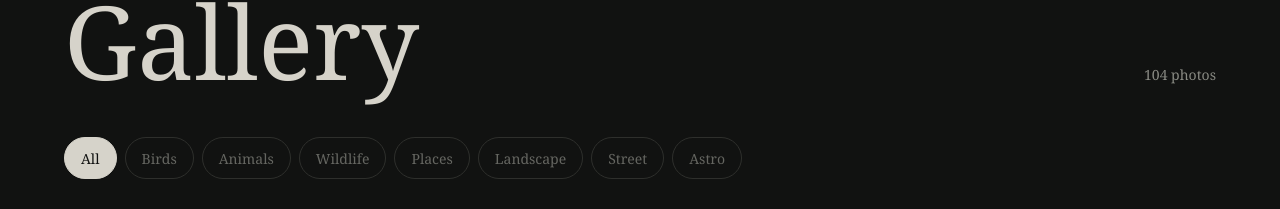
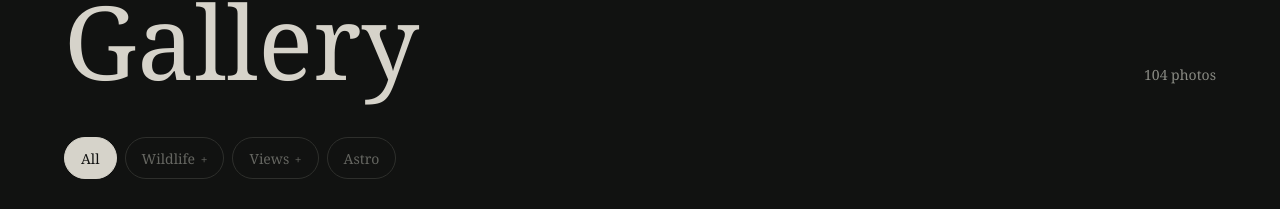
Before and after one commit to yashkathe/Photo-Portfolio, a React (Vite) app: page /gallery in a window 1280 px wide. Shown: the part 177-386 px from the top of the page. Built offline with nearby package versions, Linux system fonts and the light colour scheme; grey boxes are pictures that could not be loaded.

Commit message:
feat(gallery): add expandable photo filters
Signed-off-by: yashkathe <yashkathe123@gmail.com>

```diff
--- a/src/data/photoFilters.js
+++ b/src/data/photoFilters.js
@@ -1,26 +1,30 @@
 export const photoFilters = [
   { label: 'All', value: 'all', categories: null, includes: [] },
-  { label: 'Birds', value: 'bird', categories: ['bird'] },
-  { label: 'Animals', value: 'animal', categories: ['animal'] },
   {
     label: 'Wildlife',
     value: 'wildlife',
     categories: ['bird', 'animal'],
-    includes: ['bird', 'animal'],
+    children: [
+      { label: 'Birds', value: 'bird', categories: ['bird'] },
+      { label: 'Animals', value: 'animal', categories: ['animal'] },
+    ],
   },
   {
-    label: 'Places',
-    value: 'places',
+    label: 'Views',
+    value: 'views',
     categories: ['landscape', 'street', 'architecture'],
-    includes: ['landscape', 'street'],
+    children: [
+      { label: 'Panorama', value: 'landscape', categories: ['landscape'] },
+      { label: 'Street', value: 'street', categories: ['street', 'architecture'] },
+    ],
   },
-  { label: 'Landscape', value: 'landscape', categories: ['landscape'] },
-  { label: 'Street', value: 'street', categories: ['street', 'architecture'] },
   { label: 'Astro', value: 'astro', categories: ['night'] },
 ]
 
+const allFilters = photoFilters.flatMap((filter) => [filter, ...(filter.children ?? [])])
+
 export function matchesPhotoFilter(photo, filterValue) {
-  const filter = photoFilters.find((item) => item.value === filterValue)
+  const filter = allFilters.find((item) => item.value === filterValue)
 
   if (!filter || !filter.categories) {
     return true
@@ -28,9 +32,3 @@ export function matchesPhotoFilter(photo, filterValue) {
 
   return filter.categories.includes(photo.category)
 }
-
-export function isFilterIncluded(activeFilterValue, filterValue) {
-  const activeFilter = photoFilters.find((item) => item.value === activeFilterValue)
-
-  return activeFilter?.includes?.includes(filterValue) ?? false
-}
--- a/src/pages/Gallery.css
+++ b/src/pages/Gallery.css
@@ -55,9 +55,10 @@
   opacity: 1;
 }
 
-.gallery-filters button.is-included {
-  border-color: #898a83;
-  color: #d6d3ca;
+.gallery-filter-group {
+  display: flex;
+  align-items: center;
+  gap: 0.5rem;
 }
 
 .gallery-filter-mark {
@@ -65,6 +66,16 @@
   margin-left: 0.35rem;
   color: #898a83;
   font-size: 0.75rem;
+}
+
+.gallery-filter-children {
+  display: flex;
+  gap: 0.5rem;
+  white-space: nowrap;
+}
+
+.gallery-filter-children button {
+  padding: 0.65rem 1rem;
 }
 
 .gallery-grid {
--- a/src/pages/Gallery.jsx
+++ b/src/pages/Gallery.jsx
@@ -1,11 +1,7 @@
 import { useState } from 'react'
 import { AnimatePresence, motion as Motion } from 'framer-motion'
 import PhotoModal from '../components/PhotoModal'
-import {
-  isFilterIncluded,
-  matchesPhotoFilter,
-  photoFilters,
-} from '../data/photoFilters'
+import { matchesPhotoFilter, photoFilters } from '../data/photoFilters'
 import trips from '../data/trips'
 import './Gallery.css'
 
@@ -19,6 +15,7 @@ const allPhotos = trips.flatMap((trip) =>
 
 function Gallery() {
   const [activeFilter, setActiveFilter] = useState('all')
+  const [expandedFilter, setExpandedFilter] = useState(null)
   const [selectedPhoto, setSelectedPhoto] = useState(null)
 
   const visiblePhotos = allPhotos.filter((photo) => matchesPhotoFilter(photo, activeFilter))
@@ -37,43 +34,45 @@ function Gallery() {
 
       <div className="gallery-filters" role="group" aria-label="Filter photos by category">
         {photoFilters.map((filter) => (
+          <div className="gallery-filter-group" key={filter.value}>
             <Motion.button
-            animate={{
-              opacity: activeFilter === filter.value || isFilterIncluded(activeFilter, filter.value)
-                ? 1
-                : 0.7,
-              scale: isFilterIncluded(activeFilter, filter.value) ? 1.03 : 1,
+              animate={{ opacity: activeFilter === filter.value ? 1 : 0.7 }}
+              className={activeFilter === filter.value ? 'is-active' : ''}
+              type="button"
+              onClick={() => {
+                setActiveFilter(filter.value)
+                setExpandedFilter(filter.children ? filter.value : null)
               }}
-            className={`${activeFilter === filter.value ? 'is-active' : ''} ${
-              isFilterIncluded(activeFilter, filter.value) ? 'is-included' : ''
-            }`}
-            key={filter.value}
-            title={
-              isFilterIncluded(activeFilter, filter.value)
-                ? `${filter.label} included in ${
-                    photoFilters.find((item) => item.value === activeFilter)?.label
-                  }`
-                : undefined
-            }
-            type="button"
-            onClick={() => setActiveFilter(filter.value)}
               aria-pressed={activeFilter === filter.value}
-            aria-label={
-              isFilterIncluded(activeFilter, filter.value)
-                ? `${filter.label}, included in the ${
-                    photoFilters.find((item) => item.value === activeFilter)?.label
-                  } filter`
-                : filter.label
-            }
-            transition={{ duration: 0.25, ease: 'easeOut' }}
+              aria-expanded={filter.children ? expandedFilter === filter.value : undefined}
             >
               {filter.label}
-            {isFilterIncluded(activeFilter, filter.value) && (
-              <span className="gallery-filter-mark" aria-hidden="true">
-                +
-              </span>
+              {filter.children && <span className="gallery-filter-mark">+</span>}
+            </Motion.button>
+            <AnimatePresence initial={false}>
+              {filter.children && expandedFilter === filter.value && (
+                <Motion.div
+                  className="gallery-filter-children"
+                  initial={{ opacity: 0 }}
+                  animate={{ opacity: 1, y: 0 }}
+                  exit={{ opacity: 0 }}
+                  transition={{ duration: 0.28, ease: 'easeInOut' }}
+                >
+                  {filter.children.map((child) => (
+                    <button
+                      className={activeFilter === child.value ? 'is-active' : ''}
+                      key={child.value}
+                      type="button"
+                      onClick={() => setActiveFilter(child.value)}
+                      aria-pressed={activeFilter === child.value}
+                    >
+                      {child.label}
+                    </button>
+                  ))}
+                </Motion.div>
               )}
-          </Motion.button>
+            </AnimatePresence>
+          </div>
         ))}
       </div>
 
```
Lines whose indentation alone changed are shown as unchanged.
